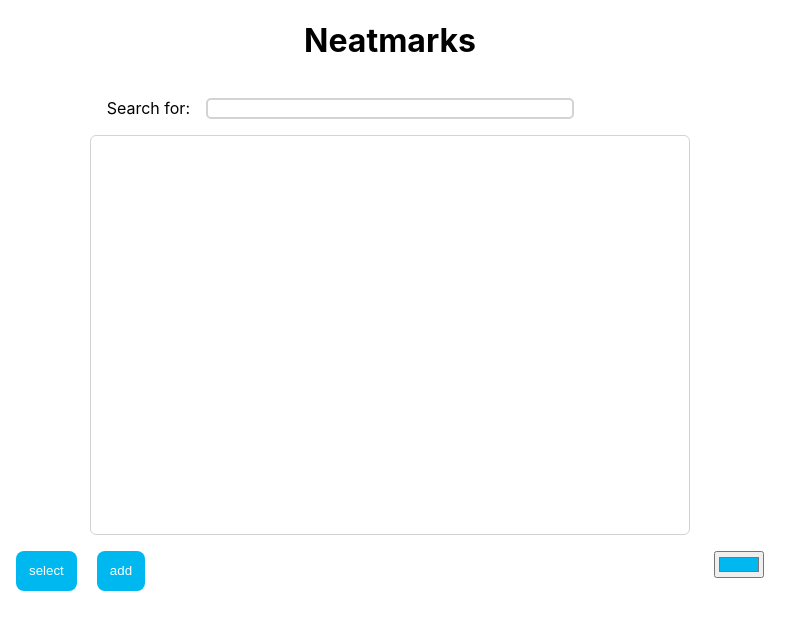
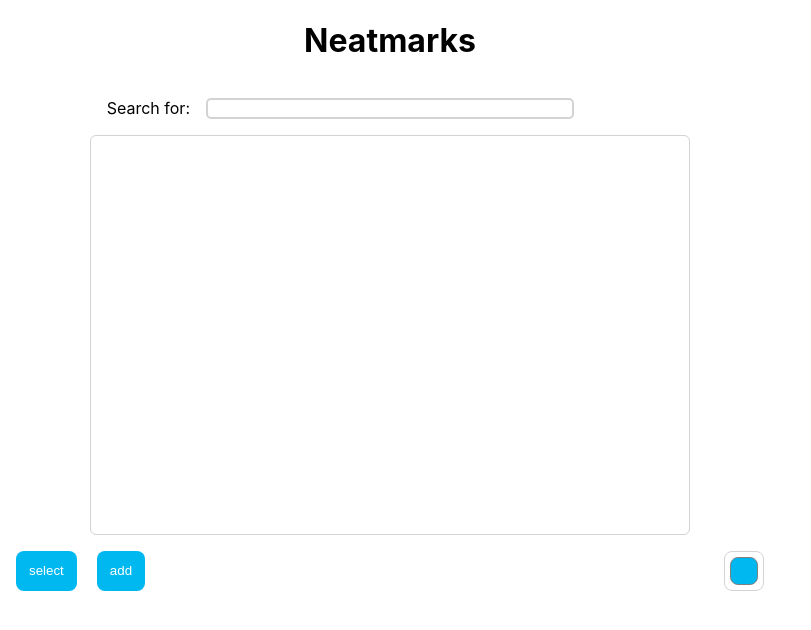
Before and after one commit to oxtna/neat-marks, a React (Create React App) app: page / in a window 1280 px wide. Shown: the top 630 px of the page, without its empty margins (0-811 px from the left). Built offline with nearby package versions, Linux system fonts and the light colour scheme; no server answers.

Commit message:
Add styling to the color picker

```diff
--- a/src/components/ColorPicker.css
+++ b/src/components/ColorPicker.css
@@ -1,3 +1,28 @@
 .color-picker {
   margin-left: auto;
+  appearance: none;
+  cursor: pointer;
+  background-color: transparent;
+  border: solid 1px lightgray;
+  box-shadow: 0 0 0 0 var(--ui-shadow-color);
+  transition-duration: 0.1s;
+  border-radius: 8px;
+  width: 40px;
+  height: 40px;
+  padding: 0;
+  outline: 0;
 }
+
+.color-picker::-webkit-color-swatch {
+  border-radius: 8px;
+  border: solid 1px gray;
+}
+
+.color-picker::-webkit-color-swatch-wrapper {
+  padding: 5px;
+}
+
+.color-picker:focus,
+.color-picker:active:focus {
+  box-shadow: 0 0 0 5px var(--ui-shadow-color);
+}
```
